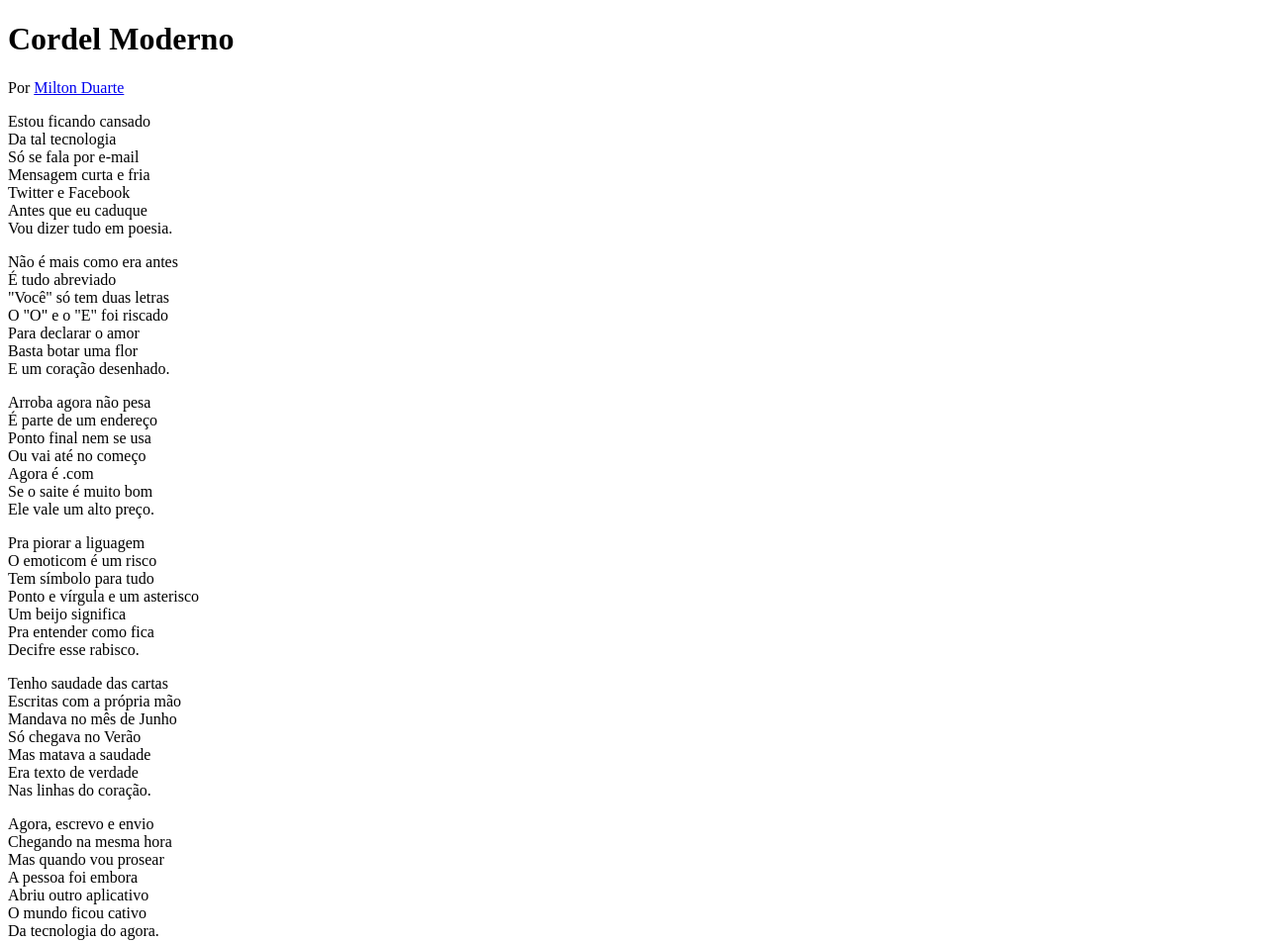
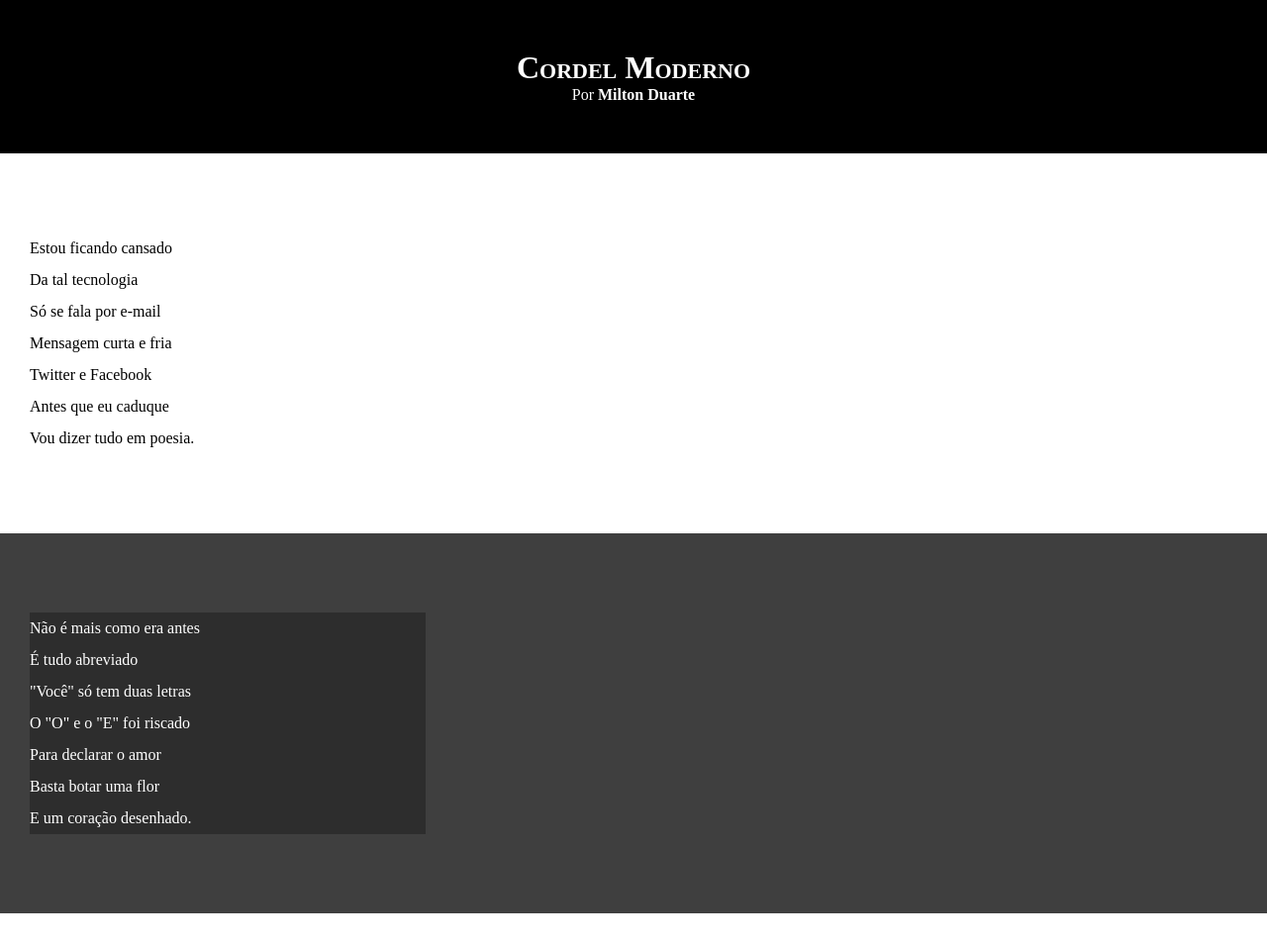
Before and after one commit to lias-alves/projeto-cordel-moderno, a plain HTML site: page index.html in a window 1280 px wide. Shown: the top 953 px of the page at 99% size. Drawn offline with Linux system fonts and the light colour scheme.

Commit message:
atualizei o estilo css

```diff
--- a/esilo/style.css
+++ b/esilo/style.css
@@ -1 +1,65 @@
 @charset "UTF-8";
+
+*{
+    margin: 0px;
+    padding: 0px;
+}
+
+html, body{
+    min-height: 100vh;
+    background-color: darkgray;
+}
+
+header{
+    background-color: black;
+    color: white;
+    text-align: center;
+}
+
+header > h1{
+    padding-top: 50px;
+    font-variant: small-caps;
+}
+
+header > p{
+    padding-bottom: 50px;
+}
+
+header a, footer a{
+    color: white;
+    text-decoration: none;
+    font-weight: bolder;
+}
+
+header a:hover, footer a:hover{
+    text-decoration: underline;
+}
+
+section{
+    padding-top: 10vh;
+    padding-bottom: 10vh;
+    line-height: 2em;
+    padding-left: 30px;
+}
+
+.normal{
+    background-color: white;
+    color: black;
+}
+
+.imagem{
+    background-color: rgb(63, 63, 63);
+    color: white;
+}
+
+.imagem > p{
+    width: 400px;
+    background-color: rgba(0, 0, 0, 0.281);
+}
+
+footer{
+    background-color: black;
+    color: white;
+    text-align: center;
+    padding: 10px;
+}
--- a/index.html
+++ b/index.html
@@ -13,7 +13,7 @@
         <p>Por <a href="https://www.recantodasletras.com.br/poesias/3186743" target="_blank">Milton Duarte</a></p>
     </header>
 
-            <section>
+            <section class="normal">
                 <p>
                     Estou ficando cansado <br>
                     Da tal tecnologia <br>
@@ -25,7 +25,7 @@
                 </p>
             </section>
 
-            <section>
+            <section class="imagem">
                 <p>
                     Não é mais como era antes <br>
                     É tudo abreviado <br>
@@ -38,7 +38,7 @@
             </section>
 
 
-            <section>
+            <section  class="normal">
                 <p>
                     Arroba agora não pesa <br>
                     É parte de um endereço <br>
@@ -60,7 +60,7 @@
                 </p>
             </section>
 
-            <section>
+            <section class="imagem">
                 <p>
                     Tenho saudade das cartas <br>
                     Escritas com a própria mão <br>
@@ -73,7 +73,7 @@
             </section>
 
 
-            <section>
+            <section  class="normal">
                 <p>
                     Agora, escrevo e envio <br>
                     Chegando na mesma hora <br>
```
